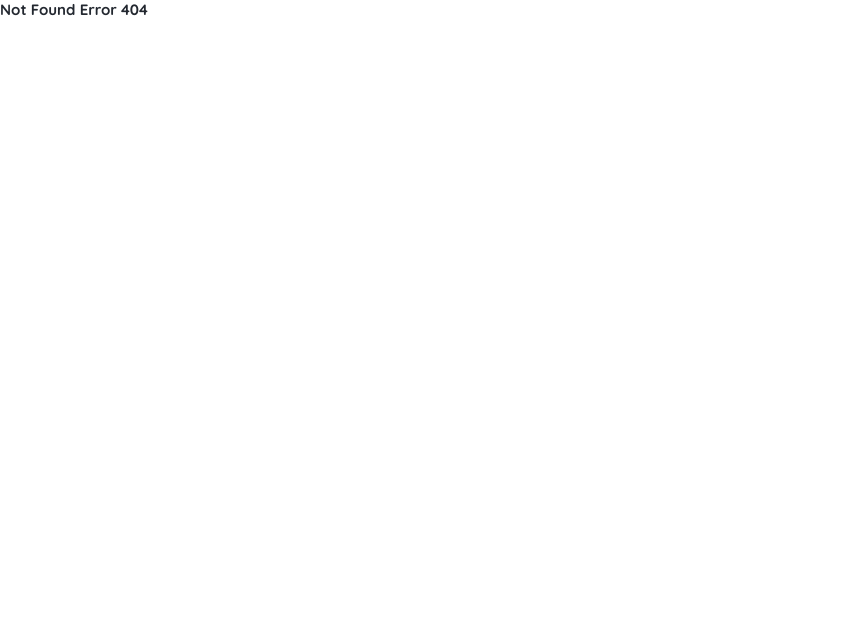
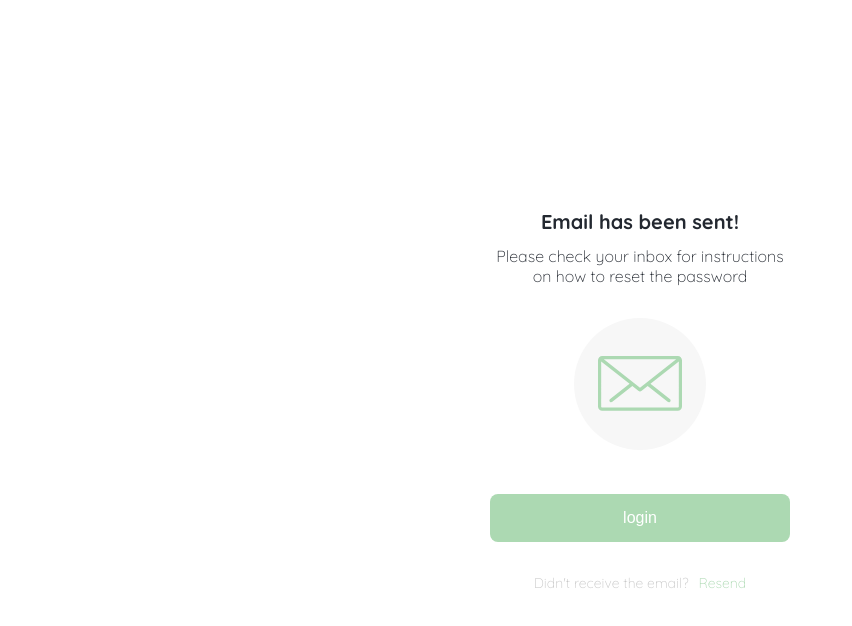
Before and after one commit to Mono-Gato/Yard-Sale_React, a React app: page /send-email in a window 1280 px wide. Before the commit this address had no page. Shown: the top 626 px of the page, without its empty margins (0-852 px from the left). Built offline with nearby package versions, Linux system fonts and the light colour scheme.

Commit message:
FIX RecoveryPassword  Page -- ADD SendEmail Page

```diff
--- a/src/pages/RecoveryPassword.jsx
+++ b/src/pages/RecoveryPassword.jsx
@@ -1,30 +1,22 @@
-import React from 'react'
-import '../styles/RecoveryPassword.scss'
+import React from 'react';
+import '../styles/RecoveryPassword.scss';
 import logo from '../assets/Logos/logo_yard_sale.svg';
-import iconEmail from '../assets/Icons/email.svg'
 
 function RecoveryPassword () {
-    return(
-        <div className="recoveryPassword">
-            <div className="form-container">
-                <img className="logo" src={logo} alt="Logo Yard Sale" />
-                <h1 className="title">Email has been sent!</h1>
-                <p className="subtitle">Please check your inbox for instructions on how to reset the password</p>
-                <div className="recoveryPassword__image">
-                    <img src={iconEmail} />
-                </div>
-                <button className="button login__button"> login</button>
-                <p className="resend">
-                    <span>
-                        Didn't receive the email?
-                    </span>
-                    <a href="/">
-                        Resend
-                    </a>
-                </p>
-            </div>
-        </div>
-    )
+	return (
+		<div className="recoveryPassword">
+			<div className="form-container">
+				<img className="logo" src={logo} alt="Logo Yard Sale" />
+				<h1 className="title">Password recovery</h1>
+				<p className="subtitle">Inform the email address used to create your account</p>
+				<form action className="form">
+					<label htmlFor="recoveryPassword__email" className="label label--email">Email address</label>
+                    <input type="email" className="input input--email" placeholder="youremail@gmail.com" id="recoveryPassword__email" />
+					<input type="submit" value="Confirm" className="button login__button" />
+				</form>
+			</div>
+		</div>
+	);
 }
 
 export { RecoveryPassword }
--- /dev/null
+++ b/src/pages/SendEmail.jsx
@@ -0,0 +1,30 @@
+import React from 'react'
+import '../styles/SendEmail.scss'
+import logo from '../assets/Logos/logo_yard_sale.svg';
+import iconEmail from '../assets/Icons/email.svg'
+
+function SendEmail () {
+    return(
+        <div className="sendEmail">
+            <div className="form-container">
+                <img className="logo" src={logo} alt="Logo Yard Sale" />
+                <h1 className="title">Email has been sent!</h1>
+                <p className="subtitle">Please check your inbox for instructions on how to reset the password</p>
+                <div className="sendEmail__image">
+                    <img src={iconEmail} />
+                </div>
+                <button className="button login__button"> login</button>
+                <p className="resend">
+                    <span>
+                        Didn't receive the email?
+                    </span>
+                    <a href="/">
+                        Resend
+                    </a>
+                </p>
+            </div>
+        </div>
+    )
+}
+
+export { SendEmail }
--- a/src/routes/App.jsx
+++ b/src/routes/App.jsx
@@ -4,12 +4,13 @@ import { Layout } from '../containers/Layout';
 import '../styles/global.scss'
 
 import { Login } from '../pages/Login';
-import { RecoveryPassword } from '../pages/RecoveryPassword';
+import { SendEmail } from '../pages/SendEmail';
 import { Home } from '../pages/Home';
 import { NotFound } from '../pages/NotFound';
 import { NewPassword } from '../pages/NewPassword';
 import { CreateAccount } from '../pages/CreateAccount';
 import { MyAccount } from '../pages/MyAccount';
+import { RecoveryPassword } from '../pages/RecoveryPassword';
 
 function App () {
     return(
@@ -18,8 +19,9 @@ function App () {
                 <Routes>
                     <Route exact path='/' element={<Home />}/>
                     <Route exact path='/login' element={<Login />}/>
+                    <Route exact path='/send-email' element={<SendEmail />}/>
+                    <Route exact path='/new-password' element={<NewPassword />}/>
                     <Route exact path='/recovery-password' element={<RecoveryPassword />}/>
-                    <Route exact path='/new-password' element={<NewPassword />}/>
                     <Route exact path='/create-account' element={<CreateAccount />}/>
                     <Route exact path='/my-account' element={<MyAccount />}/>
                     <Route path="*" element={<NotFound />} />
--- a/src/styles/RecoveryPassword.scss
+++ b/src/styles/RecoveryPassword.scss
@@ -1,36 +1,6 @@
-@import './vars';
-.recoveryPassword{
-    width: 100%;
-    height: 100vh;
-    display: grid;
-    place-items: center;
-    padding: 24px;
-    .form-container{
-        justify-items: center;
-    }
-    &__image{
-        width: 132px;
-        height: 132px;
-        border-radius: 50%;
-        background-color: $text-input-field;
-        display: flex;
-        justify-content: center;
-        align-items: center;
-        margin-bottom: 32px;
-        padding: 24px;
-        img{
-            width: 100%;
-            }
-    }
-    .resend{
-        font-size: $sm;
-        a{
-            color: $hospital-green;
-            text-decoration: none;
-            margin-left: 10px;
-        }
-        span{
-            color: $very-light-pink;
-        }
-    }
+.recoveryPassword {
+	width: 100%;
+	height: 100vh;
+	display: grid;
+	place-items: center;
 }
--- /dev/null
+++ b/src/styles/SendEmail.scss
@@ -0,0 +1,36 @@
+@import './vars';
+.sendEmail{
+    width: 100%;
+    height: 100vh;
+    display: grid;
+    place-items: center;
+    padding: 24px;
+    .form-container{
+        justify-items: center;
+    }
+    &__image{
+        width: 132px;
+        height: 132px;
+        border-radius: 50%;
+        background-color: $text-input-field;
+        display: flex;
+        justify-content: center;
+        align-items: center;
+        margin-bottom: 32px;
+        padding: 24px;
+        img{
+            width: 100%;
+            }
+    }
+    .resend{
+        font-size: $sm;
+        a{
+            color: $hospital-green;
+            text-decoration: none;
+            margin-left: 10px;
+        }
+        span{
+            color: $very-light-pink;
+        }
+    }
+}
```
